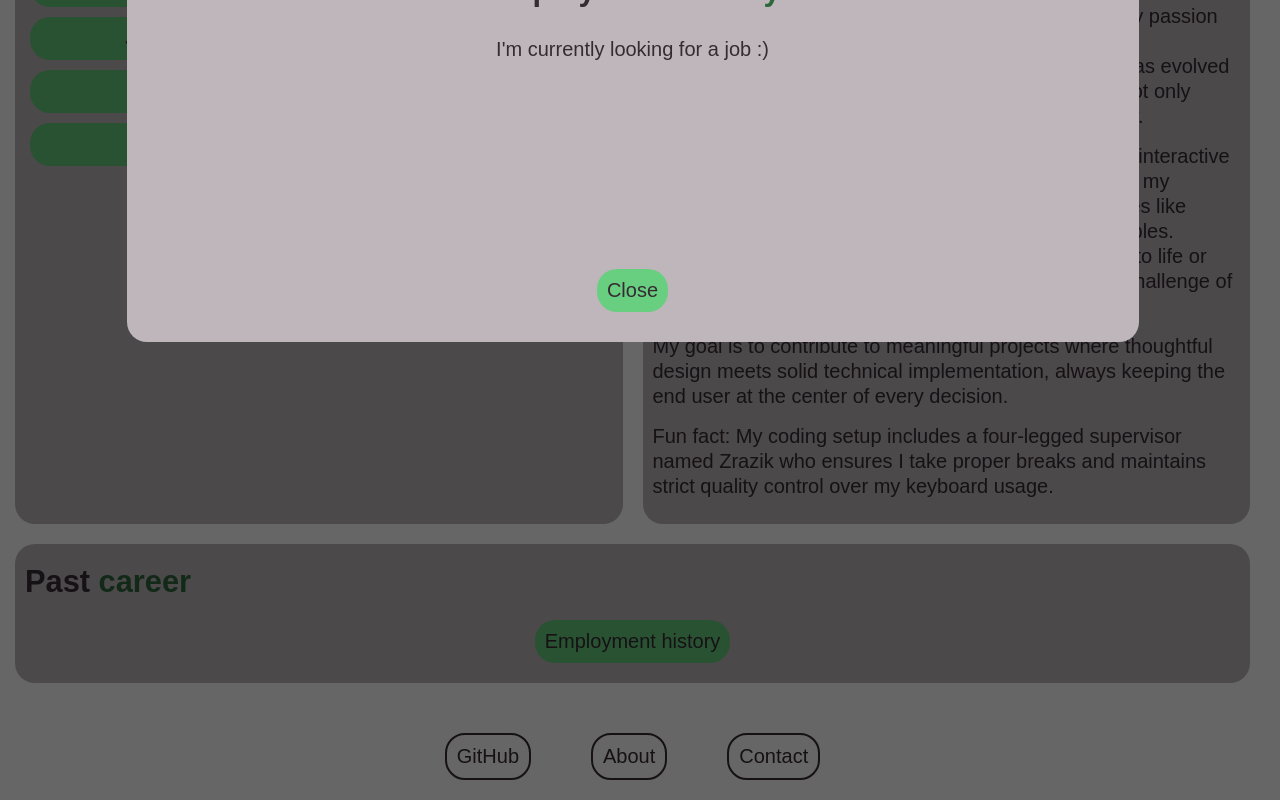
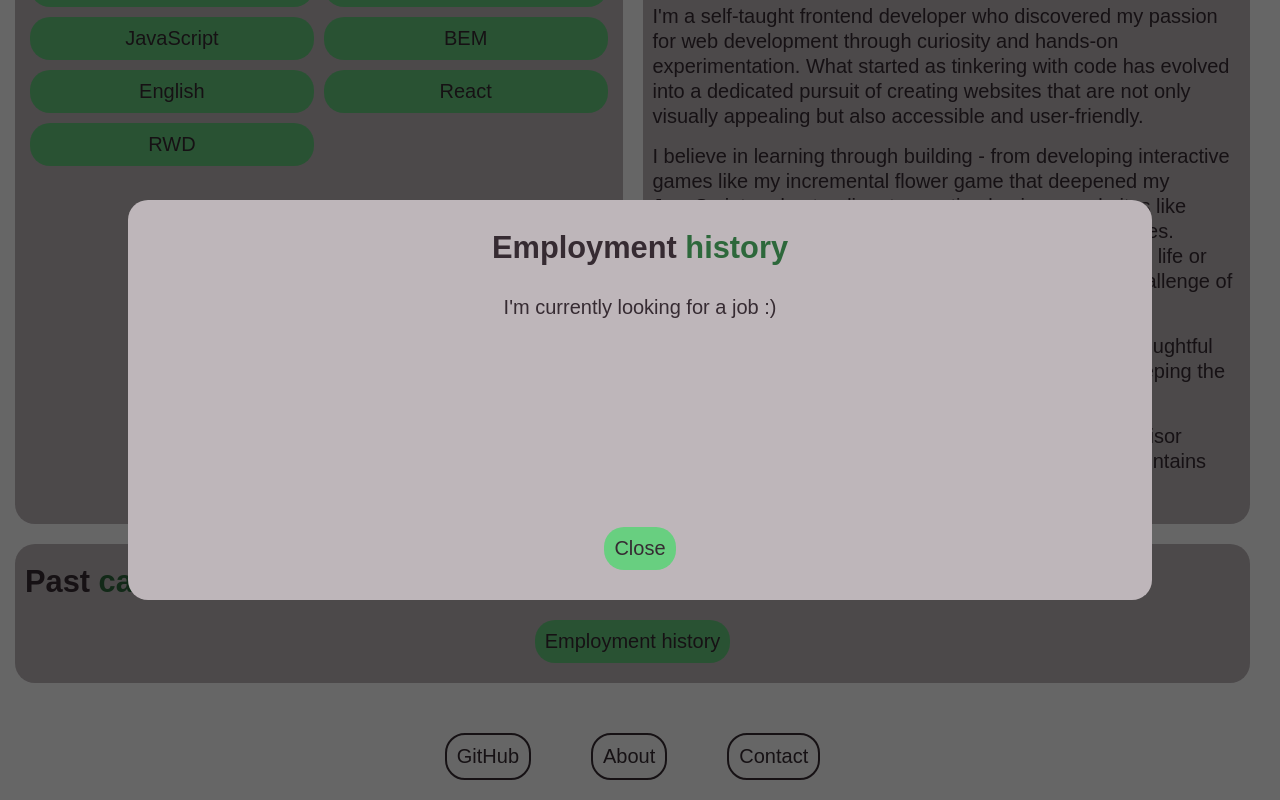
Before and after one commit to AdrianImiolek/MyWebsite, a React (Vite) app: page /about in a window 1280 px wide. Both pictures are taken after a click on the button "Employment history". Shown: the part 258-1058 px from the top of the page. Built offline with nearby package versions, Linux system fonts and the light colour scheme.

Commit message:
Fixed popup issues

```diff
--- a/src/components/common/PopUp/popup.scss
+++ b/src/components/common/PopUp/popup.scss
@@ -11,12 +11,13 @@
 	display: flex;
 	flex-direction: column;
 	justify-content: space-between;
-	position: absolute;
+	position: fixed; //changed from absolute
+	top: 50%; //added
 	left: 50%;
 	width: 80%;
 	height: 50%;
 	padding: var(--rem-xlg);
-	transform: translate(-50%, -100%);
+	transform: translate(-50%, -50%); //changed 2nd value from -100% to -50%
 	border-radius: 20px;
 	background-color: var(--card-bg-color);
 	&__container {
@@ -39,16 +40,16 @@
 	}
 }
 
-@media (min-width: 992px) {
-	.popup {
-		top: 50%;
-		transform: translate(-50%);
-	}
-}
+// @media (min-width: 992px) {
+// 	.popup {
+// 		top: 50%;
+// 		transform: translate(-50%);
+// 	}
+// }
 
-@media (min-width: 1200px) {
-	.popup {
-		top: 50%;
-		transform: translate(-50%, -50%);
-	}
-}
+// @media (min-width: 1200px) {
+// 	.popup {
+// 		top: 50%;
+// 		transform: translate(-50%, -50%);
+// 	}
+// }
--- a/src/components/page-specific/AboutMain/AboutMain.jsx
+++ b/src/components/page-specific/AboutMain/AboutMain.jsx
@@ -6,7 +6,15 @@ export default function AboutMain() {
 	const [isPopUpOpen, setIsPopUpOpen] = useState(false);
 
 	const togglePopUp = () => {
-		setIsPopUpOpen(!isPopUpOpen);
+		if (!isPopUpOpen) {
+			// Opening popup - disable scrolling
+			document.body.style.overflowY = "hidden";
+			setIsPopUpOpen(true);
+		} else {
+			// Closing popup - enable scrolling
+			document.body.style.overflowY = "auto";
+			setIsPopUpOpen(false);
+		}
 	};
 	return (
 		<main className="main">
@@ -56,7 +64,9 @@ export default function AboutMain() {
 							end user at the center of every decision.
 						</p>
 						<p className="about__txt">
-							Fun fact: My coding setup includes a four-legged supervisor named Zrazik who ensures I take proper breaks and maintains strict quality control over my keyboard usage.
+							Fun fact: My coding setup includes a four-legged supervisor named
+							Zrazik who ensures I take proper breaks and maintains strict
+							quality control over my keyboard usage.
 						</p>
 					</div>
 					<div className="about__card about__card--employment">
```
Also changed, not shown: src/styles/variables.css (line endings or trailing spaces).
